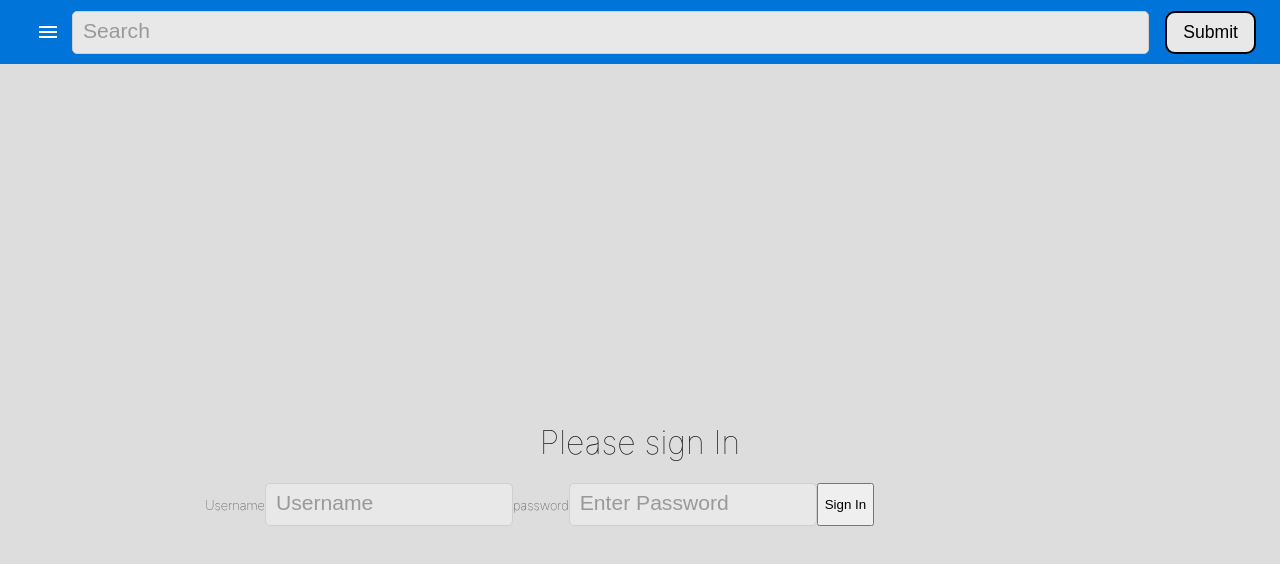
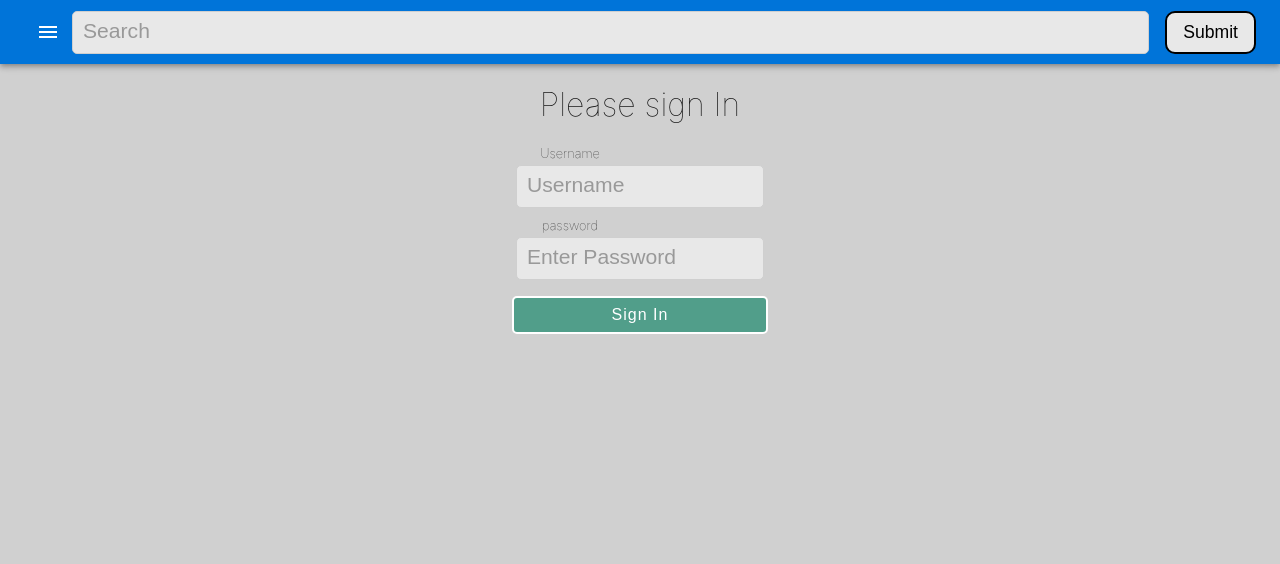
Before and after one commit to 99Raul/front-end-group, a React (Create React App) app: page /login in a window 1280 px wide. Shown: the top 564 px of the page. Built offline with nearby package versions, Linux system fonts and the light colour scheme.

Commit message:
Updated styling

```diff
--- a/src/components/CodeForm/codeForm.js
+++ b/src/components/CodeForm/codeForm.js
@@ -37,7 +37,6 @@ function codeForm(props) {
 			<label htmlFor='image'>Image</label>
 			<input
 				type='file'
-				value={props.code.img}
 				onChange={props.handleChange}
 				placeholder='Code image'
 				name='img'
--- a/src/components/CodeInfo/codeInfo.js
+++ b/src/components/CodeInfo/codeInfo.js
@@ -3,8 +3,6 @@ import { Link, Redirect } from 'react-router-dom';
 import { APIURL } from '../../config';
 import './codeInfo.css';
 import { CodeBlock, atomOneDark } from 'react-code-blocks';
-import SyntaxHighlighter from 'react-syntax-highlighter'
-import { railscasts }from 'react-syntax-highlighter/dist/esm/styles/hljs'
 
 function CodeInfo(props) {
 	const { authToken } = props;
@@ -16,7 +14,6 @@ function CodeInfo(props) {
 		fetch(`${APIURL}show/${props.codeId}`)
 			.then((response) => response.json())
 			.then((data) => {
-				console.log(data);
 				setCode(data);
 				setReturn(true);
 			});
@@ -52,9 +49,6 @@ function CodeInfo(props) {
 				theme={atomOneDark}
 				wrapLines
 			/>
-			<SyntaxHighlighter language='javascript' style={railscasts} showLineNumbers={true}>
-				{code.body}
-			</SyntaxHighlighter>
 			<p>{code.description}</p>
 			<img className='code-info-image' src={code.img} alt={code.description} />
 			<div>
--- a/src/components/Login/Login.css
+++ b/src/components/Login/Login.css
@@ -1,18 +1,44 @@
-.wrapper {
+.form-group1 {
+	margin-bottom: 10px;
+}
+.form-group2 {
+}
+.label1 {
 	display: flex;
 	flex-direction: column;
+	padding-right: 140px;
+	margin-bottom: 4px;
 }
-
-.col {
+.label2 {
 	display: flex;
-	flex-direction: row;
+	flex-direction: column;
+	padding-right: 140px;
+	margin-bottom: 4px;
 }
-
-.form-group1 {
-	/* display: flex;
-	flex-direction: column; */
+.form-container {
+	display: flex;
+	flex-direction: column;
+	text-align: center;
 }
-.form-group2 {
-	/* display: flex;
-	flex-direction: column; */
+.btn {
+	margin-top: 10px;
+	width: fit-content;
+	border-radius: 5px;
 }
+.button-container button {
+	background-color: #519e8a;
+	color: #fff;
+	border: 2px solid #fff;
+	width: 20%;
+	margin-top: 1em;
+	padding: 8px 0px;
+	font-size: 1em;
+	font-weight: lighter;
+	letter-spacing: 1px;
+	margin-bottom: 0.25em;
+}
+.button-container button:hover {
+	color: #519e8a;
+	background-color: #fff;
+	border: 2px solid #519e8a;
+}
--- a/src/components/Login/Login.js
+++ b/src/components/Login/Login.js
@@ -43,12 +43,12 @@ function Login(props) {
 	}
 
 	return (
-		<div className='wrapper'>
-			<div className='col'>
-				<form onSubmit={handleSubmit}>
+		<form onSubmit={handleSubmit} className='form-container'>
 			<h1> Please sign In</h1>
 			<div className='form-group1'>
-						<label htmlFor='username'>Username</label>
+				<label htmlFor='username' className='label1'>
+					Username
+				</label>
 				<input
 					type='username'
 					className='form-control'
@@ -59,7 +59,9 @@ function Login(props) {
 				/>
 			</div>
 			<div className='form-group2'>
-						<label htmlFor='password'>password</label>
+				<label htmlFor='password' className='label2'>
+					password
+				</label>
 				<input
 					type='password'
 					className='form-control'
@@ -69,12 +71,12 @@ function Login(props) {
 					onChange={handleChange}
 				/>
 			</div>
+			<div className='button-container'>
 				<button type='submit' className='btn'>
 					Sign In
 				</button>
+			</div>
 		</form>
-			</div>
-		</div>
 	);
 }
 
```
Also changed, not shown: src/components/CodeEdit/codeEdit.js (+19 -0 lines). Lines whose indentation alone changed are shown as unchanged.
